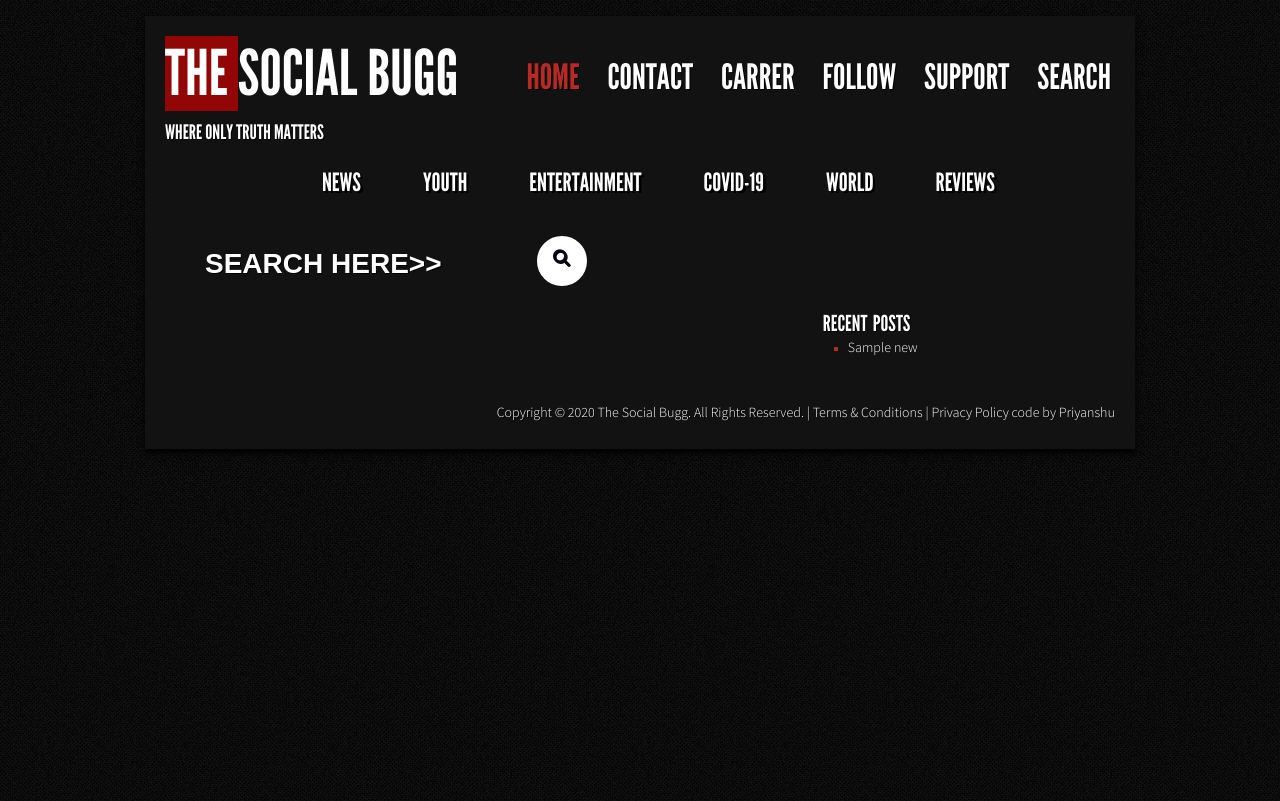
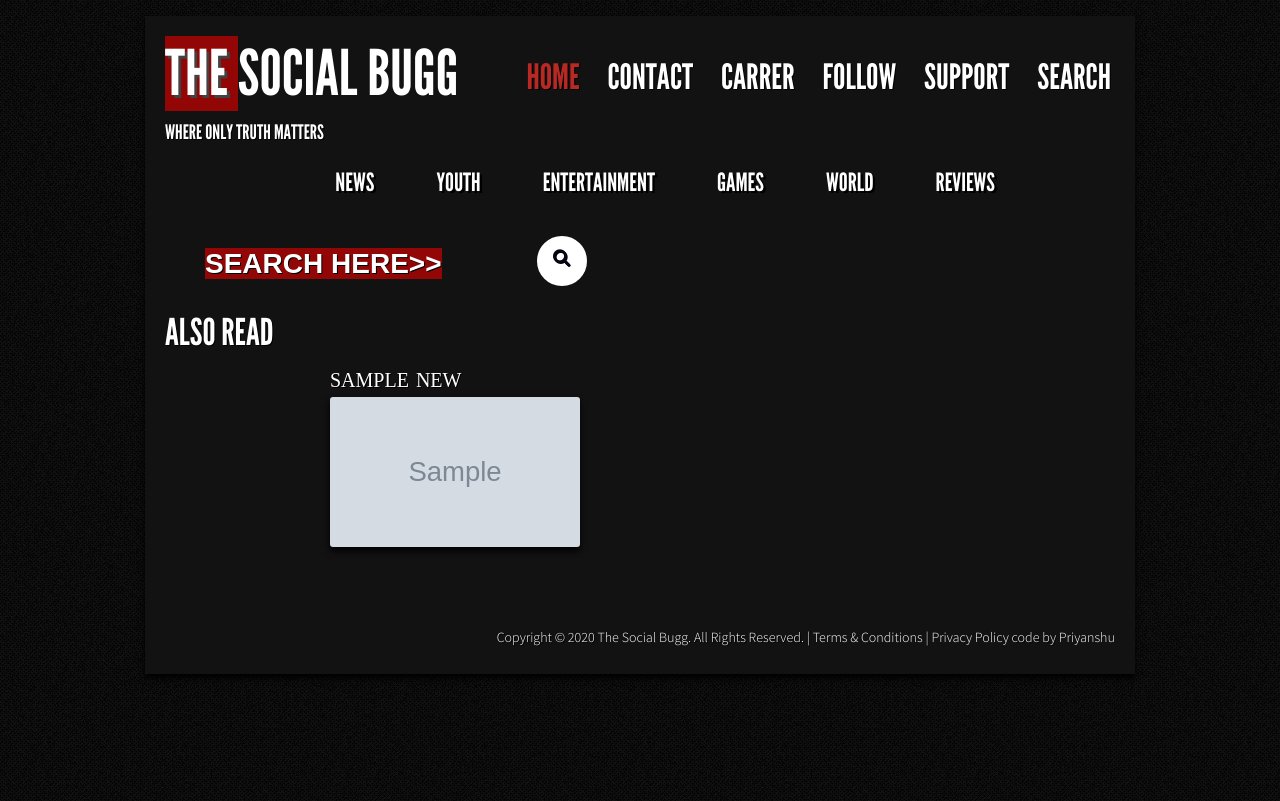
Before and after one commit to priyanshuga/News-Website, a Django app: page /search/ in a window 1280 px wide. Shown: the top 801 px of the page. Run offline with Django 3.2, Linux system fonts and the light colour scheme; tables that the repository leaves empty hold one stand-in row (values such as "Sample post"); grey boxes marked "Sample" are stand-in pictures; lists and menus that the app fills with data are empty; some libraries are stand-ins or nearby versions.

Commit message:
project updated

```diff
--- a/news/models.py
+++ b/news/models.py
@@ -7,18 +7,27 @@ CATEGORY_CHOICES = (
     ('p','NEWS'),
     ('y','YOUTH'),
     ('e','ENTERTAINMENT'),
-    ('c','COVID-19'),
+    ('c','GAMES'),
     ('t','WORLD'),
     ('r','REVIEWS'),
+)
+
+REVIEWS_CHOICES = (
+    (' ',' '),
+    ('MOVIES','MOVIES'),
+    ('SERIES','SERIES'),
 )
 
 class News(models.Model):
     title = models.CharField(max_length=500)
     short_desc = models.CharField(max_length=1000)
-    decription = models.TextField(max_length=10000)
     image = models.CharField(max_length=500)
+    decription = models.TextField(max_length=5000)
+    youtube = models.CharField(max_length=1000,blank=True)
+    description = models.TextField(max_length=5000,blank=True)
     category = models.CharField(choices=CATEGORY_CHOICES , max_length=1 , default=0)
     created = models.DateTimeField(default=timezone.now)
+    reviews_tag = models.CharField(choices=REVIEWS_CHOICES, max_length=6, default=0)
 
     slug = models.SlugField(max_length=50,unique=True)
 
--- a/news/templates/fullwidth.html
+++ b/news/templates/fullwidth.html
@@ -44,6 +44,10 @@
 					<br/>
 					<div id="desc">
 						<pre>{{news.decription}}</pre>
+						<br>
+						<iframe width="560" height="315" src="{{news.youtube}}" frameborder="0" allow="accelerometer; autoplay; encrypted-media; gyroscope; picture-in-picture" allowfullscreen></iframe>
+						<br>
+						<pre>{{news.description}}</pre>
 						<br><br>
 						<div id="related">
 							<h1><span>Related Posts<span></h1>
--- a/news/templates/search.html
+++ b/news/templates/search.html
@@ -7,7 +7,7 @@
                         <th>
                             <div = "airticles"
                                 <article>
-                                    <h1>Search Here>></h1>
+                                    <h1><span>Search Here>></span></h1>
                                 </article>
                             </div>
                         </th>
@@ -46,10 +46,19 @@
                     {% else %}
                         <div id="articles">
 					            <article>
-                                    <h1>                                    </h1>
+                                    <h1>Also Read</h1>
+                                    <br>
+                                    <table id="search">
+                                        {% for obj in recent %}
+                                            <td>
+                                                <a href="{% url 'fullwidth' obj.slug %}"><h3>{{obj.title}}</h3></a>
+                                                <img src="{{obj.image}}" width="250" height="150" alt=""/>
+                                            </td>
+                                        {% endfor %}
+                                    </table>
                                 </article>
                         </div>
                     {% endif %}
-                    {% include 'sidebar.html' %}
+
                 </section>
 {% endblock body %}
--- a/news/templates/sidebar.html
+++ b/news/templates/sidebar.html
@@ -2,7 +2,7 @@
 				<!--__--__--__--  S I D E B A R --__--__--__--__-->
 				<div id="sidebar">
 					<aside>
-						<h1>Recent Posts</h1>
+						<h1><span>Recent Posts</span></h1>
 						<ul>
 							{% for obj in recent %}
 								<li><a href="{% url 'fullwidth' obj.slug %}">{{obj.title}}</a></li>
--- a/news/views.py
+++ b/news/views.py
@@ -18,7 +18,7 @@ def fullwidth(request,slug):
     return render(request, 'fullwidth.html', {'news':news,'recent':recent,'related':related})
 
 def blog(request,category):
-    news = News.objects.filter(category=category)
+    news = News.objects.filter(category=category).order_by('-created')
     recent = News.objects.all().order_by('-created')[0:5]
     paginator = Paginator(news,4)
     page = request.GET.get('page')
@@ -34,7 +34,7 @@ def privacy(request):
     return render(request, 'privacy.html', {'recent':recent})
 
 def search(request):
-    recent = News.objects.all().order_by('-created')[0:5]
+    recent = News.objects.all().order_by('-created')[0:3]
     if request.GET.get('s'): # this will be GET now
         news_title =  request.GET.get('s') # do some research what it does
         try:
--- a/static/css/style.css
+++ b/static/css/style.css
@@ -275,6 +275,11 @@ span {
 	background-color: rgb(146, 6, 6);
 }
 
+#review{
+	font-weight: bold;
+	font-size: 15px;
+}
+
 #line h1{
 	font-family: LeagueGothic, Impact, sans-serif;
 	font-weight: normal;
@@ -376,6 +381,13 @@ span {
 }
 #latestp{
 	margin-left: 20px;
+}
+
+#search{
+		border-collapse: separate;
+		border-spacing: 50px 0;
+		margin-left: auto;
+		margin-right: auto;
 }
 
 table{
--- a/templates/base.html
+++ b/templates/base.html
@@ -3,7 +3,7 @@
 <html>
     <head>
         <meta charset="utf-8" />
-        <link rel="stylesheet" href="{% static "css/style.css" %}?23976803" />
+        <link rel="stylesheet" href="{% static "css/style.css" %}?25976803" />
 		<link rel="stylesheet" href="{% static 'css/nivo-slider.css' %}?26500708" type="text/css" media="screen" />
 		<link rel="stylesheet" href="{% static 'css/default/default.css' %}?24400807" type="text/css" media="screen" />
 		<script src="https://ajax.googleapis.com/ajax/libs/jquery/1.7.1/jquery.min.js" type="text/javascript"></script>
@@ -17,7 +17,7 @@
 			<!--__--__--__--__--__--  L O G O  &   N A V    B A R --__--___--__--__--__-->
 			<header>
 				<div id="logo">
-				<h1><a href="{% url 'thesocialbugg' %}"><span>The </span> Social Bugg</a><span id="iisrt"><span id="ii"></span><span id="srt"></span></span></h1>
+				<h1><span>The </span><a href="{% url 'thesocialbugg' %}">Social Bugg</a><span id="iisrt"><span id="ii"></span><span id="srt"></span></span></h1>
 				<br>
 				<div id="tagline">
 					<h2>Where Only Truth Matters</h2>
@@ -38,7 +38,7 @@
 						<li><a href="{% url 'blog' 'p' %}" >news</a></li>
 						<li><a href="{% url 'blog' 'y' %}">Youth</a></li>
 						<li><a href="{% url 'blog' 'e' %}" >Entertainment</a></li>
-						<li><a href="{% url 'blog' 'c' %}"> Covid-19</a></li>
+						<li><a href="{% url 'blog' 'c' %}">games</a></li>
 						<li><a href="{% url 'blog' 't' %}" >world</a></li>
 						<li><a href="{% url 'blog' 'r' %}"> Reviews</a></li>
 					</ul>
```
Also changed, not shown: news/templates/blog.html (+7 -1 lines), news/migrations/0022_news_youtube.py (added), news/migrations/0023_auto_20200715_1036.py (added), news/migrations/0024_news_reviews_tag.py (added), news/migrations/0025_auto_20200715_1225.py (added), news/migrations/0026_auto_20200715_1317.py (added).
